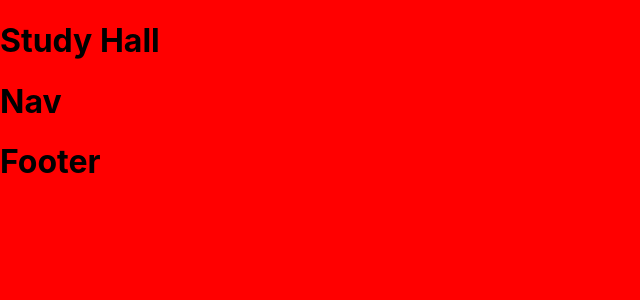
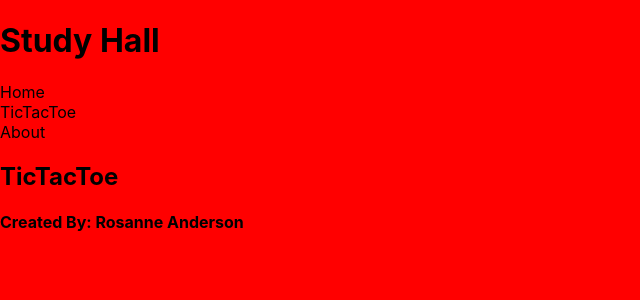
Before and after one commit to RosanneE/Study-Hall, a React (Create React App) app: page /Tictac in a window 1280 px wide. Shown: the top 300 px of the page, without its empty margins (0-640 px from the left). Built offline with nearby package versions, Linux system fonts and the light colour scheme.

Commit message:
add pages and/or routes for Tictac, Minecraft, and Solitaire

```diff
--- a/src/App.js
+++ b/src/App.js
@@ -7,18 +7,19 @@ import React, {useState } from "react"
 import About from './pages/About';
 import Footer from './components/Footer';
 import Header from './components/Header';
+import Tictac from './pages/Tictac';
 
 function App(props) {
 
   return (
     <div>
       <Header/>
-      {/* <Main/> */}
       <Nav/>
       <BrowserRouter>
       <Routes>
         <Route path='/'element={<Main/>} />
         <Route path='/about' element={<About/>}/>
+        <Route path='/Tictac' element={<Tictac/>}/>
       </Routes>
      </BrowserRouter>
     <Footer/>
--- a/src/components/Footer.js
+++ b/src/components/Footer.js
@@ -1,8 +1,8 @@
 function Footer() {
     return (
-        <div className="Title">
-            <h1>Footer</h1>
-            </div>
+        <div className="Footer">
+            <h4>Created By: Rosanne Anderson</h4>
+        </div>
     )
 }
 export default Footer
--- a/src/components/Nav.js
+++ b/src/components/Nav.js
@@ -1,8 +1,21 @@
-function Nav() {
-    return (
-        <div className="Title">
-            <h1>Nav</h1>
-            </div>
-    )
+import React from "react"
+import { Link } from "react-router-dom"
+
+//Used in App.js, appears on all pages
+const Nav = () => {
+	return (
+		<div className="navBar">
+			{/* <Link className= "nav" to="/"> */}
+				<div>Home</div>
+			{/* </Link> */}
+            {/* <Link className= "nav" to="/about"> */}
+				<div>TicTacToe</div>
+			{/* </Link> */}
+			{/* <Link className= "nav" to="/about"> */}
+				<div>About</div>
+			{/* </Link> */}
+		</div>
+	)
 }
+
 export default Nav
--- a/src/pages/Main.js
+++ b/src/pages/Main.js
@@ -1,7 +1,8 @@
 const Main = () => {
     return (
         <div>
-            <h1>Main</h1>
+            <h2>Welcome In!</h2>
+            <h3>Select a game and procrastinate with us, just like you did back in High School.</h3>
         </div>
 
     )
--- a/src/pages/Tictac.js
+++ b/src/pages/Tictac.js
@@ -0,0 +1,9 @@
+const Main = () => {
+    return (
+        <div>
+            <h2>TicTacToe</h2>
+        </div>
+
+    )
+}
+export default Main
```
Also changed, not shown: src/pages/Solitaire.js (added).
